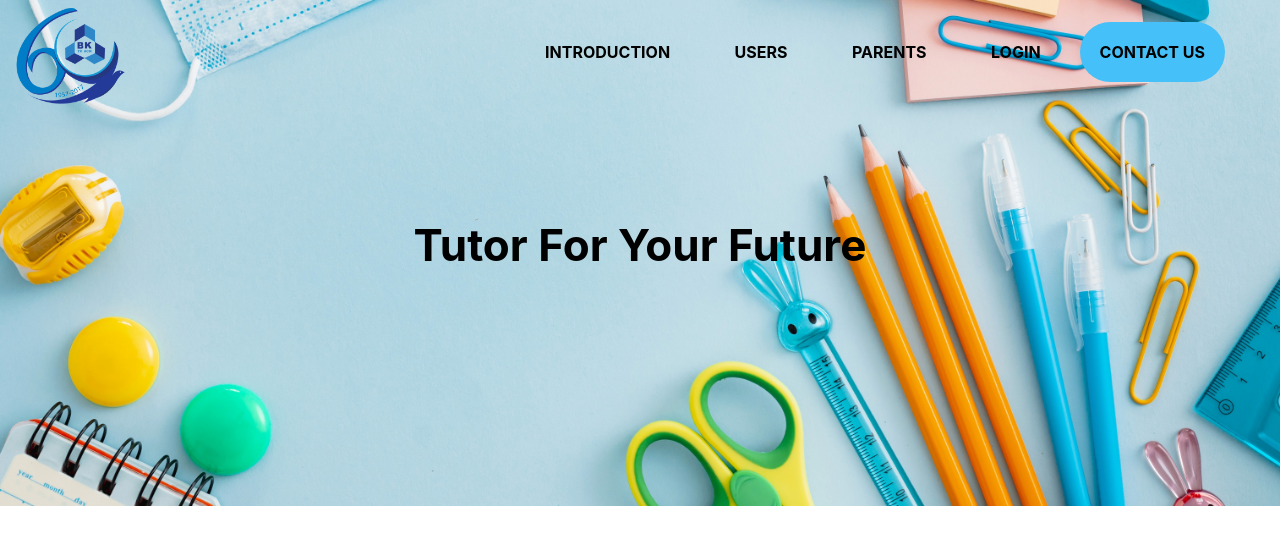
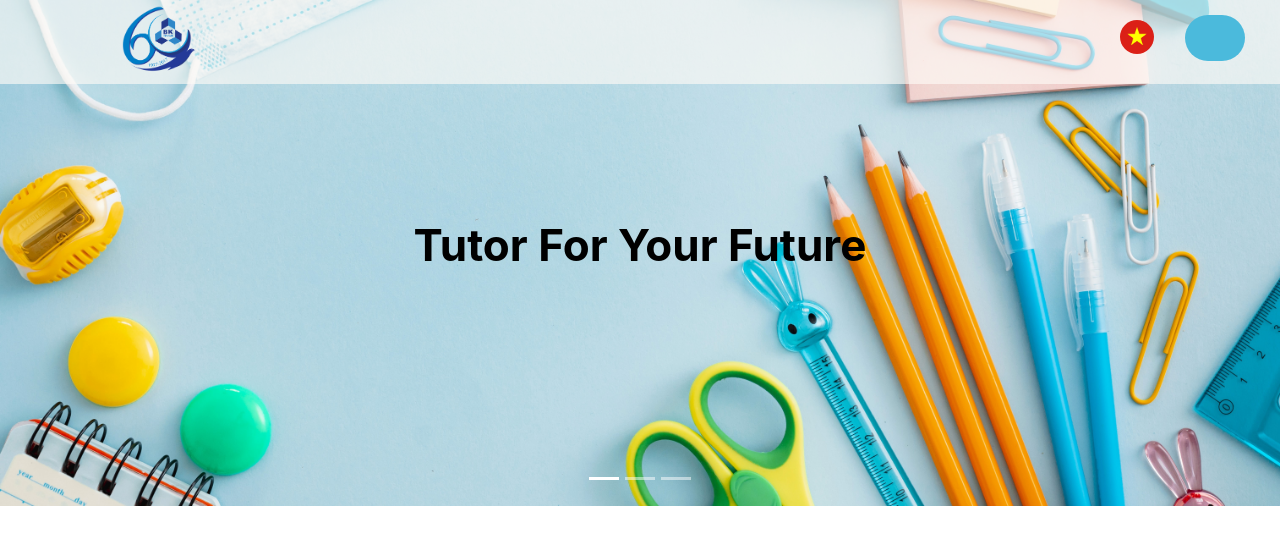
Before and after one commit to rostom132/web_tutor_201, a PHP site: page /application/views/header.html in a window 1280 px wide. Shown: the top 545 px of the page. Run offline with PHP 8.4, Linux system fonts and the light colour scheme; some libraries are stand-ins or nearby versions.

Commit message:
Modiy CSS + Add language converter

```diff
--- a/application/views/footer.html
+++ b/application/views/footer.html
@@ -3,7 +3,7 @@
 </head>
 
 <footer id="footer">
-    <div class="container-fluid h-100">
+    <div class="container-fluid padding-15">
         <div class="row">
             <div class="col-sm-4">
                 <div class="left-box">
@@ -67,7 +67,7 @@
 <script src="http://cdnjs.cloudflare.com/ajax/libs/waypoints/2.0.3/waypoints.min.js"></script>
 <script src="../../public/js/jquery.counterup.min.js"></script>
 <script src="../../public/js/scrollbar.js"></script>
-<script src="../../public/js/translate.js"></script>
+<script type="module" src="../../public/js/translate.js"></script>
 </body>
 
 </html>
--- a/application/views/header.html
+++ b/application/views/header.html
@@ -21,16 +21,16 @@
     <nav id="navbar" class="navbar-wrapper">
         <div class="container-fluid">
             <div class="row">
-                <div class="col-2">
+                <div class="col-2 offset-1">
                     <a href="#">
-                        <img src="../../public/images/navbarLogo.png " width="60%" height="auto" alt="Logo ">
+                        <img id="navbar__logo" src="../../public/images/navbarLogo.png" class="logo" alt="Logo ">
                     </a>
                 </div>
-                <div class="col-9 offset-1 my-center text-right">
+                <div class="col-8 offset-1 text-right">
                     <ul>
-                        <li>
+                        <li class="navbar__li">
                             <a href="#" class="navbar-wrapper__link">
-                                <span class="lang" key="introduction">Introduction</span>
+                                <span class="lang" key="NAVBAR_LINK1"></span>
                             </a>
                             <div class="dropdown-container">
                                 <ul>
@@ -49,9 +49,9 @@
                                 </ul>
                             </div>
                         </li>
-                        <li>
+                        <li class="navbar__li">
                             <a href="#" class="navbar-wrapper__link">
-                                <span>Users</span>
+                                <span class="lang" key="NAVBAR_LINK2"></span>
                             </a>
                             <div class="dropdown-container">
                                 <ul>
@@ -60,9 +60,9 @@
                                 </ul>
                             </div>
                         </li>
-                        <li>
+                        <li class="navbar__li">
                             <a href="#" class="navbar-wrapper__link">
-                                <span>Parents</span>
+                                <span class="lang" key="NAVBAR_LINK3"></span>
                             </a>
                             <div class="dropdown-container">
                                 <ul>
@@ -71,36 +71,40 @@
                                 </ul>
                             </div>
                         </li>
-                        <li>
+                        <li class="navbar__li">
                             <a href="#" class="navbar-wrapper__link">
-                                <span>Login</span>
+                                <span class="lang" key="NAVBAR_LINK4"></span>
                             </a>
                             <div class="dropdown-container">
                                 <ul>
-                                    <li><a href="#" class="dropdown__item">Link 1</a></li>
+                                    <li><a href="#" class="dropdown__item">Link 1</a>
+                                    </li>
                                     <li><a href="#" class="dropdown__item">Link 2</a></li>
                                 </ul>
                             </div>
                         </li>
                         <li>
-                            <!-- <a href="#">
-                                <div class="dnf-avatar">
-                                    <img src="../../public/images/vn_language.png" alt="en_flag">
-                                </div>
-                            </a> -->
+                            <a class="dnf-avatar">
+                                <div id="language_flag" class="flag vn_flag">
+                            </a>
                         </li>
                         <li>
-                            <a href="#" class="contact-us">Contact Us</a>
+                            <a href="#"><span class="lang contact-us" key="NAVBAR_LINK5"></span></a>
                         </li>
                     </ul>
+                    </div>
                 </div>
             </div>
-        </div>
     </nav>
     <!-- Header -->
     <header id="header-wrapper">
         <div class="container-fluid padding-0">
             <div id="carouselExampleCaptions" class="carousel slide" data-ride="carousel">
+                <ol class="carousel-indicators">
+                    <li data-target="#carouselExampleCaptions" data-slide-to="0" class="active"></li>
+                    <li data-target="#carouselExampleCaptions" data-slide-to="1"></li>
+                    <li data-target="#carouselExampleCaptions" data-slide-to="2"></li>
+                </ol>
                 <div class="carousel-inner">
                     <div class="carousel-item active">
                         <img src="../../public/images/header_background_1.jpg" class="d-block w-100" alt="...">
--- a/public/css/header.css
+++ b/public/css/header.css
@@ -46,15 +46,6 @@
     text-align: center;
 }
 
-.navbar-wrapper {
-    position: absolute;
-    top: 0;
-    margin: 0;
-    width: 100%;
-    padding: 5px 0;
-    z-index: 1001;
-}
-
 .my-center {
     margin-top: auto;
     margin-bottom: auto;
@@ -64,36 +55,58 @@
     background-color: white;
 }
 
-.sticky {
-    position: fixed;
-    padding: 0;
-    transition: all 0.5s ease-in-out;
-    background-color: #fff;
+.logo {
+    width: 40%;
+    height: auto;
 }
 
-.sticky-text {
-    color: black !important;
+.sticky-logo {
+    width: 25% !important;
+}
+
+.sticky {
+    position: fixed !important;
+    padding: 0;
+    animation: fadeIn 1s;
+}
+
+.navbar-wrapper {
+    position: absolute;
+    top: 0;
+    margin: 0;
+    width: 100%;
+    padding: 5px 0;
+    z-index: 1001;
+    background: rgba(253, 250, 246, .65);
 }
 
 .navbar-wrapper ul {
     padding: 0;
-    margin: 10px 40px 0 0;
+    margin: 0;
 }
 
 .navbar-wrapper ul li {
-    padding-bottom: 30px;
-    margin: 0;
     list-style: none;
     position: relative;
     display: inline-block;
 }
 
+.navbar__li {
+    padding-bottom: 30px;
+    margin-top: 20px;
+}
+
+.sticky-li {
+    padding-bottom: 10px !important;
+    margin-top: 5px !important;
+}
+
 .navbar-wrapper ul li a {
     position: relative;
-    padding: 5px 30px;
-    color: var(--navbar-sticky-text);
+    padding: 5px 20px;
+    color: black;
     text-transform: uppercase;
-    font-size: 16px;
+    font-size: .8125rem;
     font-weight: 700;
     text-decoration: none;
 }
@@ -105,7 +118,7 @@
     display: none;
     height: 3px;
     position: absolute;
-    background: blue;
+    background: #4BBADC
 }
 
 .navbar-wrapper ul li:hover>.navbar-wrapper__link::after {
@@ -129,23 +142,41 @@
     opacity: 1;
 }
 
-.dnf-avatar img {
+.flag {
+    cursor: pointer;
+    position: absolute;
+    top: 50%;
+    transform: translateY(-50%);
     width: 34px;
     height: 34px;
     border-radius: 50%;
+    background-size: cover;
+    background-position: center;
+}
+
+.vn_flag {
+    background-image: url("../../public/images/vn_language.png");
+}
+
+.en_flag {
+    background-image: url("../../public/images/en_language.png");
 }
 
 .contact-us {
-    padding: 20px !important;
-    background-color: #45c0f8;
+    padding-top: 15px;
+    padding-bottom: 15px;
+    padding-left: 30px;
+    padding-right: 30px;
+    background-color: #4BBADC;
     border-radius: 100px;
-    opacity: 1 !important;
     color: #fff;
-    opacity: 0.5;
-    text-transform: uppercase;
-    font-size: 16px;
-    font-weight: bold;
-    text-decoration: none;
+}
+
+.sticky-contact {
+    padding-top: 10px;
+    padding-bottom: 10px;
+    padding-left: 20px;
+    padding-right: 20px;
 }
 
 .contact-us:hover,
--- a/public/css/home.css
+++ b/public/css/home.css
@@ -35,6 +35,11 @@ body {
     padding-left: 0 !important;
 }
 
+.padding-15 {
+    padding-top: 15px;
+    padding-bottom: 15px;
+}
+
 a {
     text-decoration: none;
 }
```
Also changed, not shown: other parts of public/css/header.css (+25 -15 lines), public/css/bodyBanner.css (+7 -13 lines), public/css/footer.css (+7 -5 lines), public/js/name.js (+34 -8 lines), public/js/scrollbar.js (+9 -3 lines), public/js/translate.js (+22 -25 lines).
